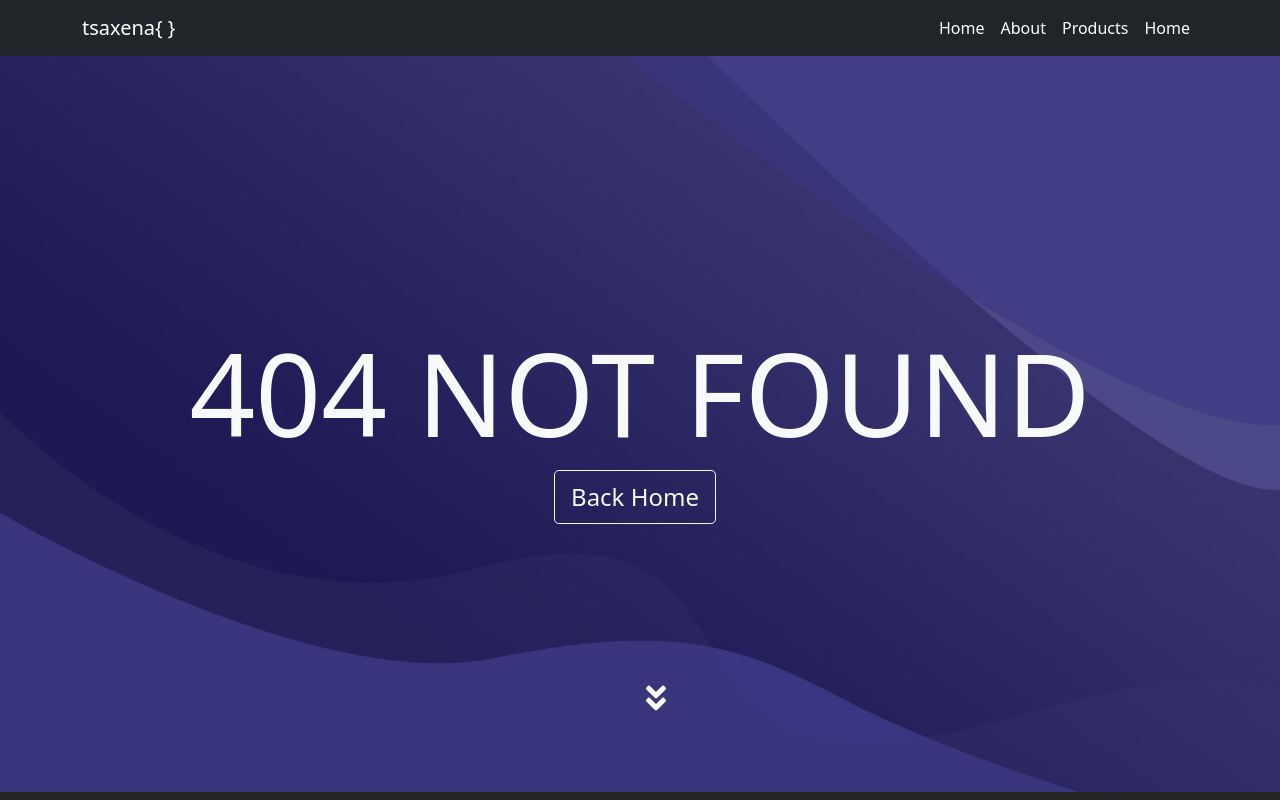
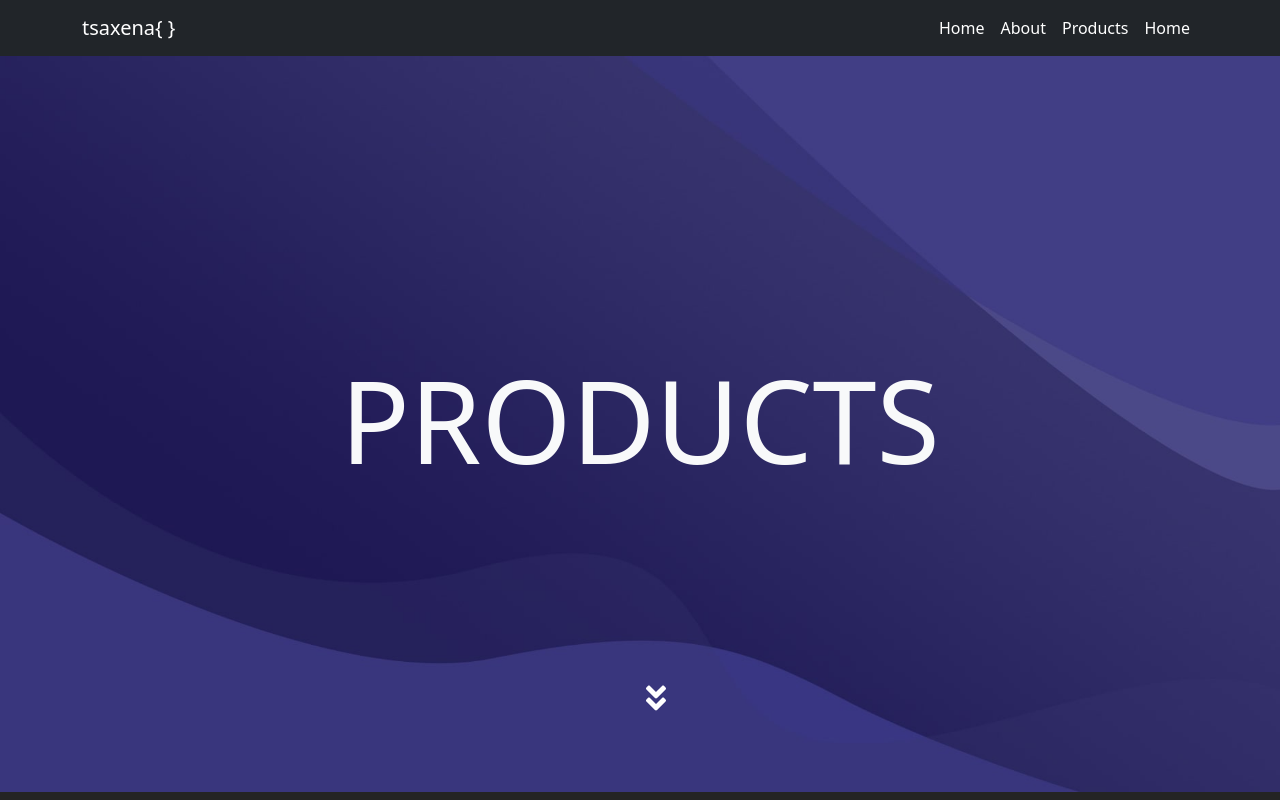
Before and after one commit to tsaxena4k/cohort-task-2, a React (Create React App) app: page /products in a window 1280 px wide. Shown: the top 800 px of the page. Built offline with nearby package versions, Linux system fonts and the light colour scheme.

Commit message:
commit 2

```diff
--- a/src/pages/Products.js
+++ b/src/pages/Products.js
@@ -3,7 +3,7 @@ import Header from '../component/Header';
 
 function Products() {
     return (
-        <Header route='product'/>
+        <Header route='products'/>
     )
 }
 
```
